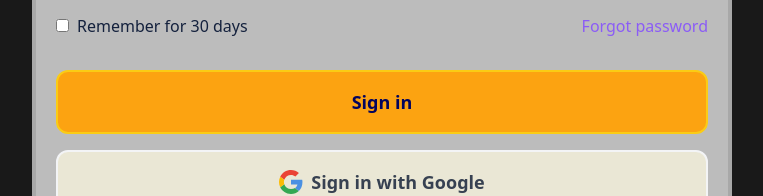
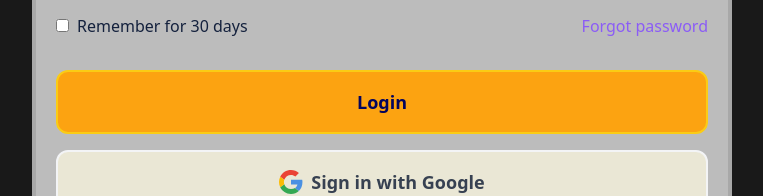
Before and after one commit to Jiten28/login-register, a React (Create React App) app: page /login in a window 1280 px wide. Shown: the part 386-582 px from the top of the page, without its empty margins (258-1021 px from the left). Built offline with nearby package versions, Linux system fonts and the light colour scheme; what tailwindcss-motion would draw is missing.

Commit message:
Rename "Sign in" button to "Login" for consistency and clarity

```diff
--- a/src/Components/Login.jsx
+++ b/src/Components/Login.jsx
@@ -57,7 +57,7 @@ export default function Login({ setUser, setAuthState }) {
                         <button
                             onClick={handleLoginIn}
                             className='active:scale-[.98] active:duration-75 transition-all hover:scale-[1.01] ease-in-out transform py-4 bg-[#FCA311] rounded-xl text-[#03045e] font-bold text-lg border-2 border-yellow-400 '>
-                            Sign in
+                            Login
                         </button>
                         <button
                             className='flex items-center justify-center gap-2 active:scale-[.98] active:duration-75 transition-all hover:scale-[1.01]  ease-in-out transform py-4 rounded-xl text-gray-700 font-semibold text-lg bg-[#FEFAE0]/70 border-2 border-gray-100 '>
```
